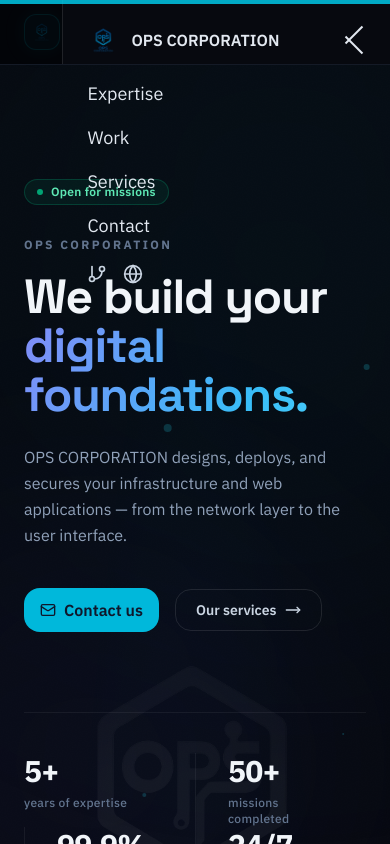
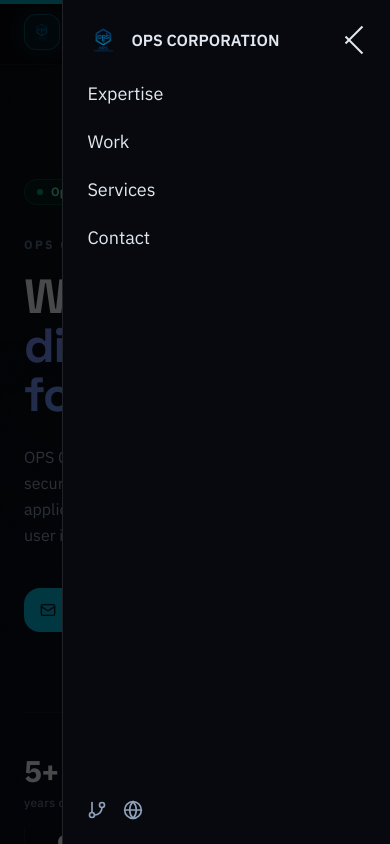
Before and after one commit to CBlacks07/OPS_CORPORATION, a Next.js app: page /en in a window 390 px wide. Both pictures are taken after a click on the button "Open menu". Shown: the top 844 px of the page. Built offline with nearby package versions, Linux system fonts and the light colour scheme.

Commit message:
fix: move mobile menu outside header to break backdrop-blur stacking context

```diff
--- a/components/layout/Header.tsx
+++ b/components/layout/Header.tsx
@@ -14,7 +14,8 @@ export default function Header({labels, locale, switchHref, socials}:{labels:Lab
   useLockBodyScroll(open);
 
   return (
-    <header className="sticky top-0 z-20 backdrop-blur supports-[backdrop-filter]:bg-[#0B1220]/70 border-b border-white/5">
+    <>
+      <header className="sticky top-0 z-20 border-b border-white/5" style={{backdropFilter:'blur(12px)', backgroundColor:'rgba(7,9,15,0.75)'}}>
         <div className="max-w-screen-2xl mx-auto px-6 md:px-10 h-16 grid grid-cols-[auto_1fr_auto] items-center gap-4">
           <div className="flex items-center gap-3">
             <div className="h-9 w-9 rounded-xl border border-cyan-400/30 bg-cyan-500/10 flex items-center justify-center shadow-[0_0_20px_rgba(34,211,238,0.15)]">
@@ -50,7 +51,7 @@ export default function Header({labels, locale, switchHref, socials}:{labels:Lab
               )}
             </div>
 
-          {/* Mobile right */}
+            {/* Mobile burger */}
             <div className="md:hidden flex items-center gap-3">
               <Link href={switchHref} className="inline-flex items-center gap-2 rounded-xl px-2.5 py-1 border border-cyan-500/30 text-cyan-200" aria-label="Switch language">
                 <Languages className="w-4 h-4" />
@@ -61,8 +62,9 @@ export default function Header({labels, locale, switchHref, socials}:{labels:Lab
             </div>
           </div>
         </div>
+      </header>
 
-      {/* Mobile menu */}
+      {/* ── Mobile menu — hors du header pour éviter le stacking context du backdrop-blur ── */}
       <AnimatePresence>
         {open && (
           <motion.div
@@ -71,7 +73,7 @@ export default function Header({labels, locale, switchHref, socials}:{labels:Lab
             animate={{opacity:1}}
             exit={{opacity:0}}
             transition={{duration:0.15}}
-            className="fixed inset-0 z-30 bg-black/70"
+            className="fixed inset-0 z-60 bg-black/70"
             onClick={()=>setOpen(false)}
           />
         )}
@@ -81,12 +83,12 @@ export default function Header({labels, locale, switchHref, socials}:{labels:Lab
         {open && (
           <motion.nav
             key="panel"
-            initial={{x: '100%'}}
-            animate={{x: 0}}
-            exit={{x: '100%'}}
-            transition={{type:'spring', stiffness: 260, damping: 28}}
-            className="fixed right-0 top-0 bottom-0 z-40 w-[84%] max-w-sm bg-[#07090F] border-l border-white/10 p-6 flex flex-col gap-6"
-            style={{backgroundColor: '#07090F'}}
+            initial={{x:'100%'}}
+            animate={{x:0}}
+            exit={{x:'100%'}}
+            transition={{type:'spring', stiffness:260, damping:28}}
+            className="fixed right-0 top-0 bottom-0 z-70 w-[84%] max-w-sm border-l border-white/10 p-6 flex flex-col gap-6"
+            style={{backgroundColor:'#07090F'}}
             aria-label="Mobile"
           >
             <div className="flex items-center justify-between">
@@ -98,20 +100,22 @@ export default function Header({labels, locale, switchHref, socials}:{labels:Lab
                 <Burger open={true} />
               </button>
             </div>
-            <div className="flex flex-col text-slate-200 text-lg gap-4">
-              <a href="#skills" onClick={()=>setOpen(false)} className="hover:text-white">{labels.skills}</a>
-              <a href="#projects" onClick={()=>setOpen(false)} className="hover:text-white">{labels.projects}</a>
-              <a href="#services" onClick={()=>setOpen(false)} className="hover:text-white">{labels.services}</a>
-              <a href="#contact" onClick={()=>setOpen(false)} className="hover:text-white">{labels.contact}</a>
+
+            <div className="flex flex-col text-slate-200 text-lg gap-5">
+              <a href="#skills" onClick={()=>setOpen(false)} className="hover:text-cyan-300 transition-colors">{labels.skills}</a>
+              <a href="#projects" onClick={()=>setOpen(false)} className="hover:text-cyan-300 transition-colors">{labels.projects}</a>
+              <a href="#services" onClick={()=>setOpen(false)} className="hover:text-cyan-300 transition-colors">{labels.services}</a>
+              <a href="#contact" onClick={()=>setOpen(false)} className="hover:text-cyan-300 transition-colors">{labels.contact}</a>
             </div>
-            <div className="mt-auto flex items-center gap-4 text-slate-300">
+
+            <div className="mt-auto flex items-center gap-4 text-slate-400">
               {socials.github && (
-                <a href={socials.github} aria-label="GitHub" className="hover:text-white" target="_blank" rel="noreferrer">
+                <a href={socials.github} aria-label="GitHub" className="hover:text-white transition-colors" target="_blank" rel="noreferrer">
                   <GitBranch className="w-5 h-5"/>
                 </a>
               )}
               {socials.linkedin && (
-                <a href={socials.linkedin} aria-label="LinkedIn" className="hover:text-white" target="_blank" rel="noreferrer">
+                <a href={socials.linkedin} aria-label="LinkedIn" className="hover:text-white transition-colors" target="_blank" rel="noreferrer">
                   <Globe className="w-5 h-5"/>
                 </a>
               )}
@@ -119,6 +123,6 @@ export default function Header({labels, locale, switchHref, socials}:{labels:Lab
           </motion.nav>
         )}
       </AnimatePresence>
-    </header>
+    </>
   );
 }
```
Lines whose indentation alone changed are shown as unchanged.
